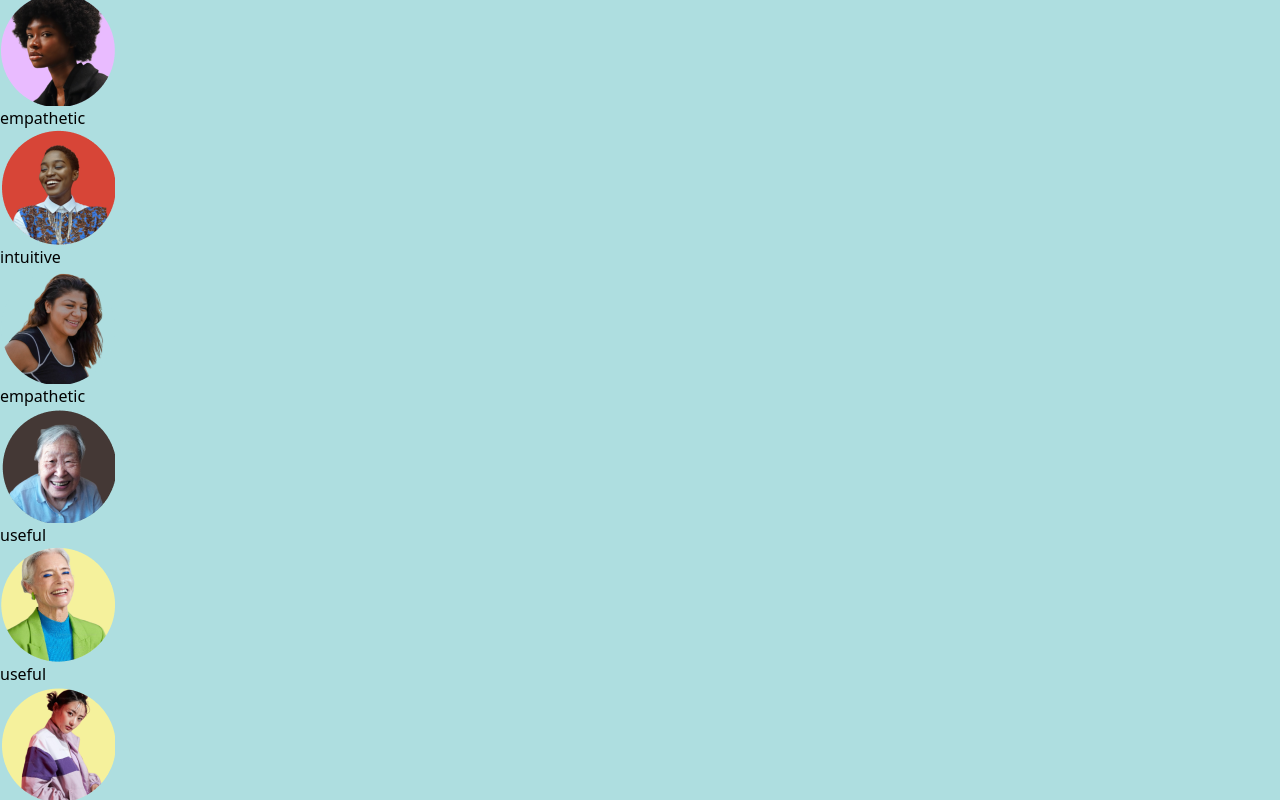
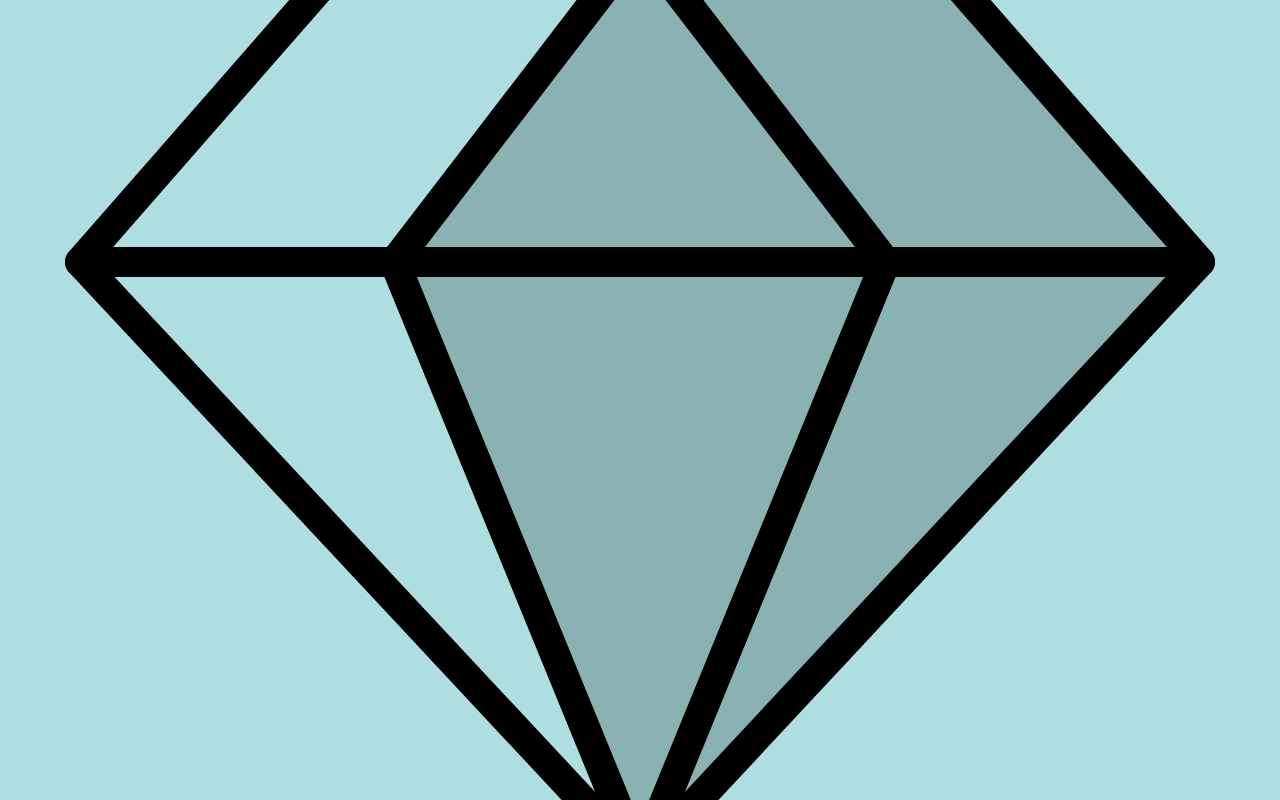
Before and after one commit to poojahooda22/motion-website, a React (Vite) app: page / in a window 1280 px wide. Shown: the part 1140-1940 px from the top of the page. Built offline with nearby package versions, Linux system fonts and the light colour scheme.

Commit message:
updated index

```diff
--- a/src/components/Home/Index.jsx
+++ b/src/components/Home/Index.jsx
@@ -1,26 +1,9 @@
 import video from '../../assets/video/1ENIoa5sjq.mp4'
-import img1 from '../../assets/images/img1.png';
-import img2 from '../../assets/images/img2.png';
-import img3 from '../../assets/images/img3.png';
-import img4 from '../../assets/images/img4.png';
-import img5 from '../../assets/images/img5.png';
-import img6 from '../../assets/images/img6.png';
-import img7 from '../../assets/images/img7.png';
-
-
+import Row from '../Row'
 
 
 function Home() {
-    const items = [
-        { text: "useful", image: img7 },
-        { text: "intuitive", image: img2 },
-        { text: "empathetic", image: img3 },
-        { text: "useful", image: img4 },
-        { text: "empathetic", image: img5 },
-        { text: "intuitive", image: img2 },
-        { text: "empathetic", image: img6 },
-        { text: "useful", image: img1 },
-    ]
+
 
   return (
     <div className=" section w-full h-screen relative ">
@@ -61,71 +44,10 @@ function Home() {
                 className='absolute scale-[1.3] top-1/2 left-1/2
                 -translate-x-1/2 -translate-y-1/2 w-[90%]'
             >
-                {/* 1st row */}
-                <div className='row -translate-x-1/2 w-full flex items-center gap-8 whitespace-nowrap'>
-                    {items.map((item, index) => {
-                        return (
-                            <div key={index} className='elem flex items-center gap-8'>
-                                <h1  className='font-[SansitaBold] text-6xl'>{item.text}</h1>
-                                <div className='imgdiv w-[2rem] h-[2rem]'>
-                                    <img
-                                        className=''
-                                        src={item.image}
-                                    />
-                                </div>
-                            </div>
-                        )
-                    })}
-                </div>
-                {/* 2nd row */}
-                <div className='row -translate-x-1/3 w-full flex items-center gap-8 whitespace-nowrap'>
-                    {items.map((item, index) => {
-                        return (
-                            <div key={index} className='elem flex items-center gap-8'>
-                                <h1  className='font-[SansitaBold] text-6xl'>{item.text}</h1>
-                                <div className='imgdiv w-[2rem] h-[2rem]'>
-                                    <img
-                                        className=''
-                                        src={item.image}
-                                    />
-                                </div>
-                            </div>
-                        )
-                    })}
-                </div>
-                {/* 3nd row */}
-                <div className='row -translate-x-2/3 w-full  flex items-center gap-8 whitespace-nowrap'>
-                    {items.map((item, index) => {
-                        return (
-                            <div key={index} className='elem flex items-center gap-8'>
-                                <h1  className='font-[SansitaBold] text-6xl'>{item.text}</h1>
-                                <div className='imgdiv w-[2rem] h-[2rem]'>
-                                    <img
-                                        className=''
-                                        src={item.image}
-                                    />
-                                </div>
-                            </div>
-                        )
-                    })}
-                </div>
-                {/* 4nd row */}
-                <div className='row -translate-x-1/4 w-full  flex items-center gap-8 whitespace-nowrap
-                '>
-                    {items.map((item, index) => {
-                        return (
-                            <div key={index} className='elem flex items-center gap-8'>
-                                <h1  className='font-[SansitaBold] text-6xl'>{item.text}</h1>
-                                <div className='imgdiv w-[2rem] h-[2rem]'>
-                                    <img
-                                        className=''
-                                        src={item.image}
-                                    />
-                                </div>
-                            </div>
-                        )
-                    })}
-                </div>
+                <Row translateClass="-translate-x-1/2"/>
+                <Row translateClass="-translate-x-2/3"/>
+                <Row translateClass="-translate-x-1/4" />
+                <Row translateClass="-translate-x-1/3"/>
             </div>
         </div>
     </div>
```
